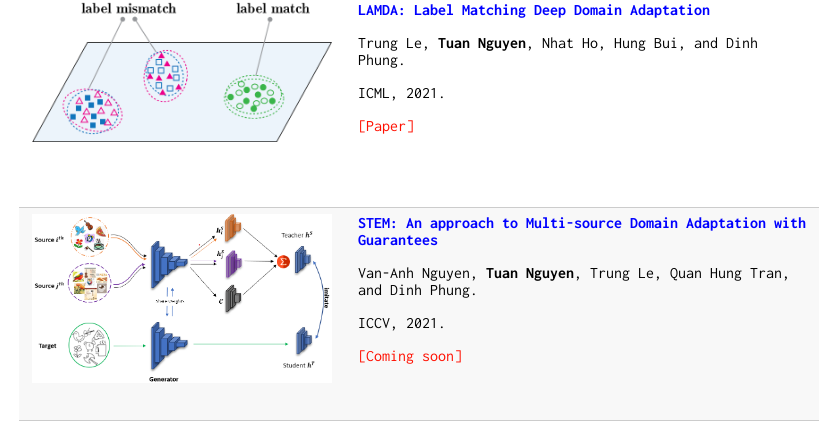
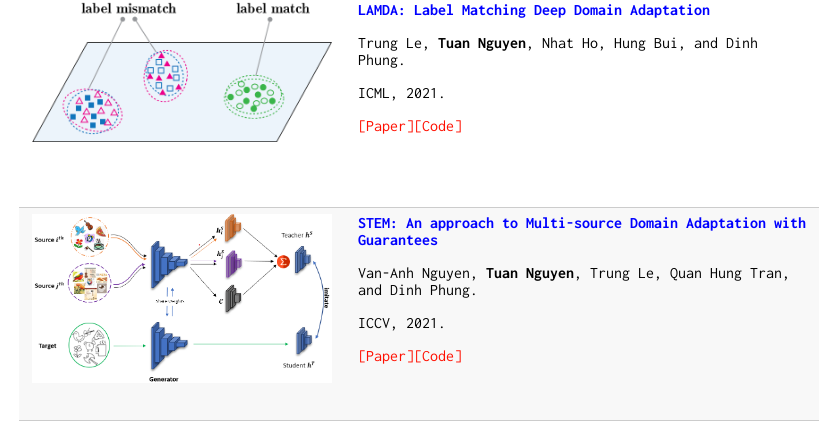
Before and after one commit to tuanrpt/tuanrpt.github.io, a Jekyll site: the page built from index.md, in a window 1280 px wide and 900 px high, scrolled down 1255 px. Shown: the part 143-571 px from the top of the window, without its empty margins (221-1058 px from the left). Built offline with Jekyll 4.4.1, drawn with Linux system fonts in a browser that asks for light colours; our own code applies the rules of GitHub Pages for plain Markdown files.

Commit message:
Update LAMDA & STEM

```diff
--- a/index.md
+++ b/index.md
@@ -72,7 +72,7 @@ I’m eager to have interesting conversations and collaboration with you. I can
         <strong><a style="text-decoration:none; color:blue">LAMDA: Label Matching Deep Domain Adaptation</a></strong>
         <p>Trung Le, <b>Tuan Nguyen</b>, Nhat Ho, Hung Bui, and Dinh Phung.</p>
         <p>ICML, 2021.</p>
-        <p><a href="http://proceedings.mlr.press/v139/le21a/le21a.pdf">[Paper]</a></p>
+        <p><a href="http://proceedings.mlr.press/v139/le21a/le21a.pdf">[Paper]</a><a href="https://github.com/tuanrpt/LAMDA">[Code]</a></p>
     </td>
   </tr>
   <tr>
@@ -81,8 +81,7 @@ I’m eager to have interesting conversations and collaboration with you. I can
         <strong><a style="text-decoration:none; color:blue">STEM: An approach to Multi-source Domain Adaptation with Guarantees</a></strong>
         <p>Van-Anh Nguyen, <b>Tuan Nguyen</b>, Trung Le, Quan Hung Tran, and Dinh Phung.</p>
         <p>ICCV, 2021.</p>
-        <!--<p><a href="#">[Paper]</a><a href="#">[Slides]</a><a href="#">[Poster]</a></p>-->
-        <p><a href="#">[Coming soon]</a></p>
+        <p><a href="https://openaccess.thecvf.com/content/ICCV2021/papers/Nguyen_STEM_An_Approach_to_Multi-Source_Domain_Adaptation_With_Guarantees_ICCV_2021_paper.pdf">[Paper]</a><a href="https://github.com/byM1902/STEM_iccv21_8566">[Code]</a></p>
     </td>
   </tr>
   <tr>
@@ -118,6 +117,7 @@ I’m eager to have interesting conversations and collaboration with you. I can
 
 
 
+
 ## News
 <span style="color:blue">July 2021:</span> Our paper "STEM: An approach to Multi-source Domain Adaptation with Guarantees" has been accepted to ICCV 2021.
 
```
Also changed, not shown: 4 other files.
